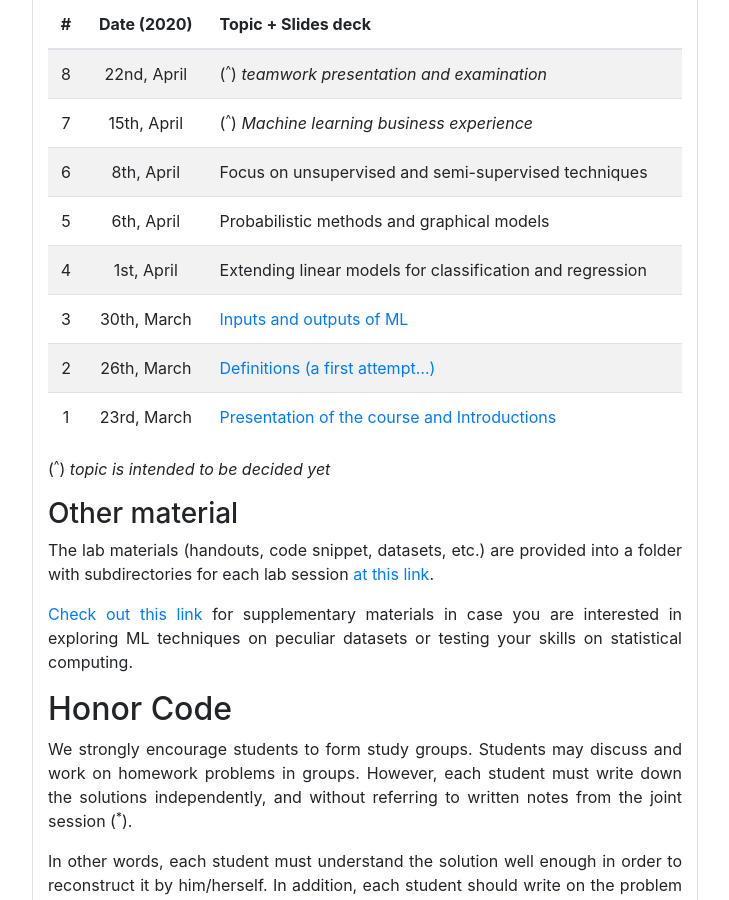
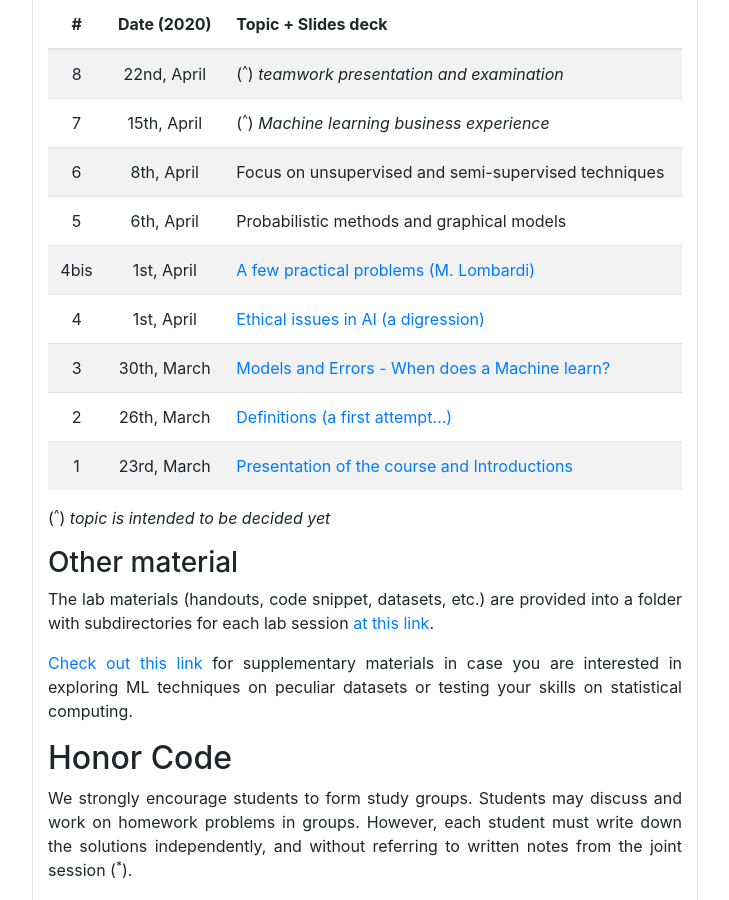
Before and after one commit to saltgz/saltgz.github.io, a Jekyll site: the page built from _posts/2020-04-01-ml-bbs.md, in a window 1280 px wide and 900 px high, scrolled down 3098 px. Shown: the whole window, without its empty margins (227-956 px from the left). Built offline with Jekyll 4.4.1, drawn with Linux system fonts in a browser that asks for light colours; comment, search, counter and statistics services are not loaded.

Commit message:
Update and rename 2020-01-28-ml-bbs.md to 2020-04-01-ml-bbs.md

```diff
--- a/_posts/2020-01-28-ml-bbs.md
+++ b/_posts/2020-04-01-ml-bbs.md
@@ -122,8 +122,9 @@ All lectures are intended to be split in two parts:
 | 7 | 15th, April | (<sup>^</sup>) _Machine learning business experience_ |
 | 6 | 8th, April | Focus on unsupervised and semi-supervised techniques |
 | 5 | 6th, April | Probabilistic methods and graphical models |
-| 4 | 1st, April | Extending linear models for classification and regression |
-| 3 | 30th, March | [Inputs and outputs of ML](https://liveunibo-my.sharepoint.com/:p:/g/personal/stefanopio_zingaro_unibo_it/Ec0WRxnqdR5Jna4LTnXommgBvn98e71haixNI7tpoJxwzg?e=oxexuD) |
+| 4bis | 1st, April | [A few practical problems (M. Lombardi)](https://liveunibo-my.sharepoint.com/:b:/g/personal/stefanopio_zingaro_unibo_it/EYI5o-9IVSFCkyw9DagUc7UBq7UgOk_n8Vg5PBnGSfub_w?e=FRdgV3) |
+| 4 | 1st, April | [Ethical issues in AI (a digression)](https://liveunibo-my.sharepoint.com/:p:/g/personal/stefanopio_zingaro_unibo_it/ES2f8za89fdFrW6iJUWD76EBrSgw3ZlkLL0hCx14Mm6RMg?e=hXjTFe) |
+| 3 | 30th, March | [Models and Errors - When does a Machine learn?](https://liveunibo-my.sharepoint.com/:p:/g/personal/stefanopio_zingaro_unibo_it/Ec0WRxnqdR5Jna4LTnXommgBvn98e71haixNI7tpoJxwzg?e=oxexuD) |
 | 2 | 26th, March | [Definitions (a first attempt...)](https://liveunibo-my.sharepoint.com/:p:/g/personal/stefanopio_zingaro_unibo_it/ET8LHwj40ctOhXvjMmHzNsABnP7itTBWIHpGjX2IW3M9sQ?e=BpyYgu) |
 | 1 | 23rd, March | [Presentation of the course and Introductions](https://liveunibo-my.sharepoint.com/:p:/g/personal/stefanopio_zingaro_unibo_it/EcQQRQ7WkoJIga7m4M2motkBDefD0vCrADQBgJAberBVeg?e=ES16t5) |
 
```
